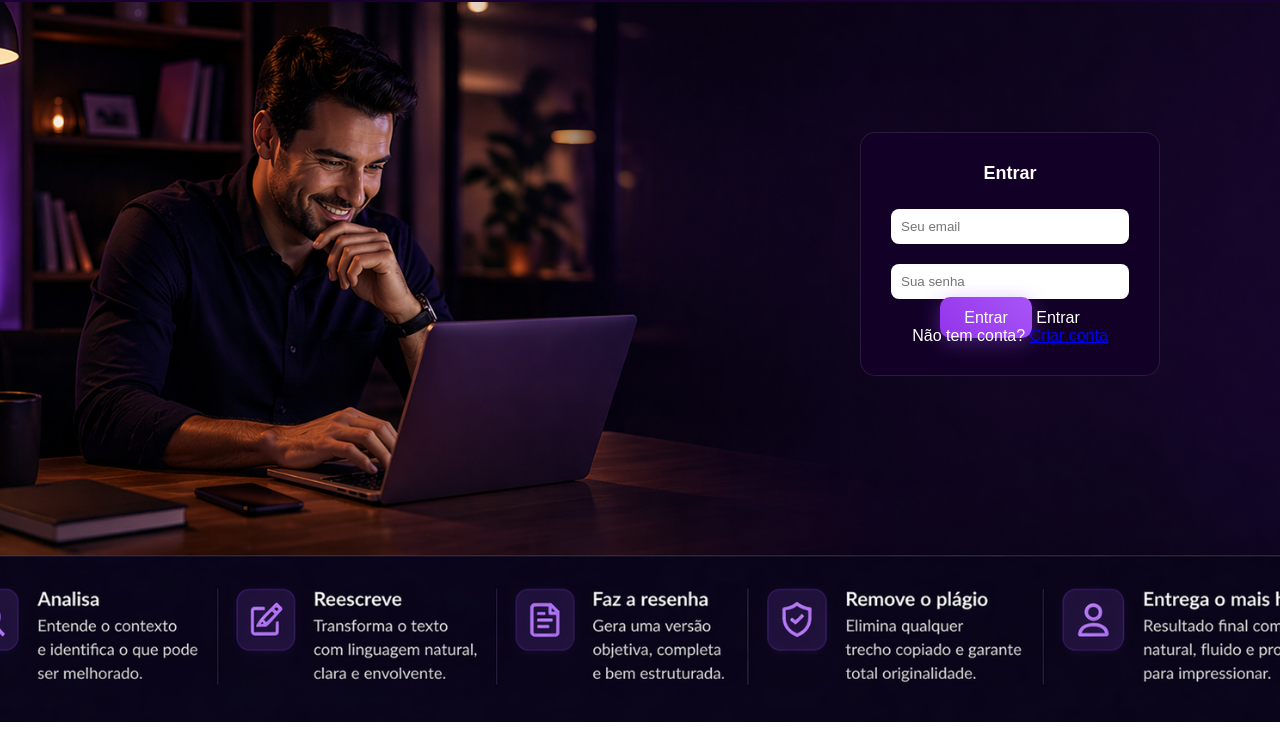
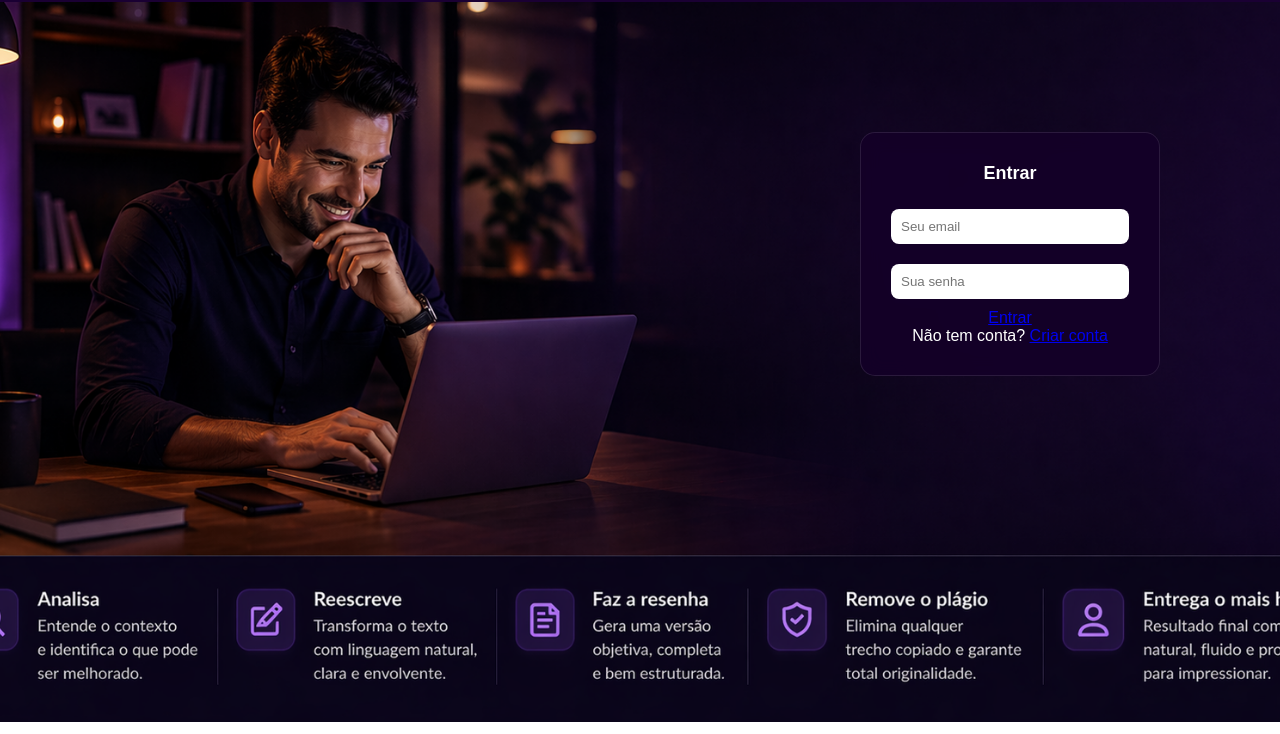
Before and after one commit to monicalscalabrini/monalisa, a website: page login.html in a window 1280 px wide. Shown: the part 66-800 px from the top of the page. Drawn offline with Linux system fonts and the light colour scheme; files whose address does not match are found by name.

Commit message:
Update login.html

```diff
--- a/login.html
+++ b/login.html
@@ -27,8 +27,8 @@
     <input type="password" id="senha" placeholder="Sua senha">
 
     <div class="login-actions">
-  <a href="dashboard.html" class="btn-primary">Entrar</a>
-Entrar
+ <a href="dashboard.html">Entrar</a>
+
 </button>
 
       <div class="signup">
```
